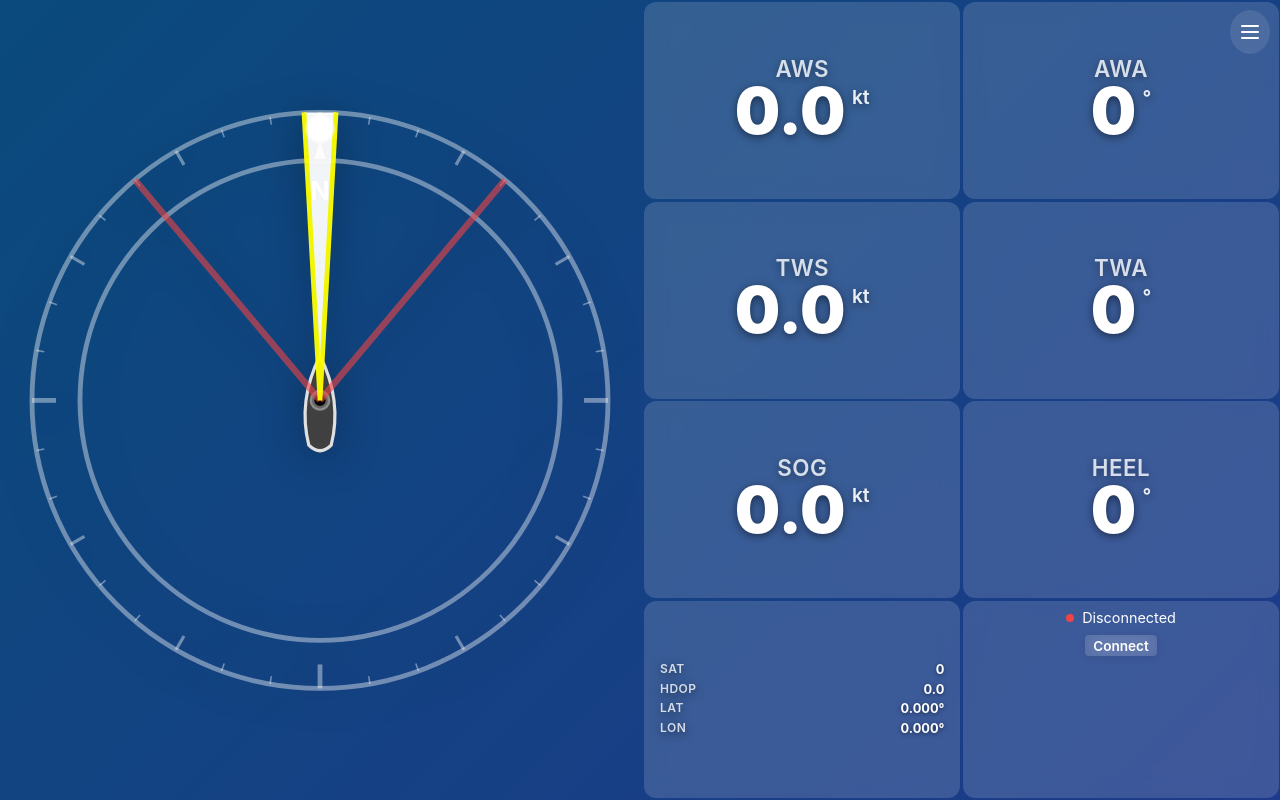
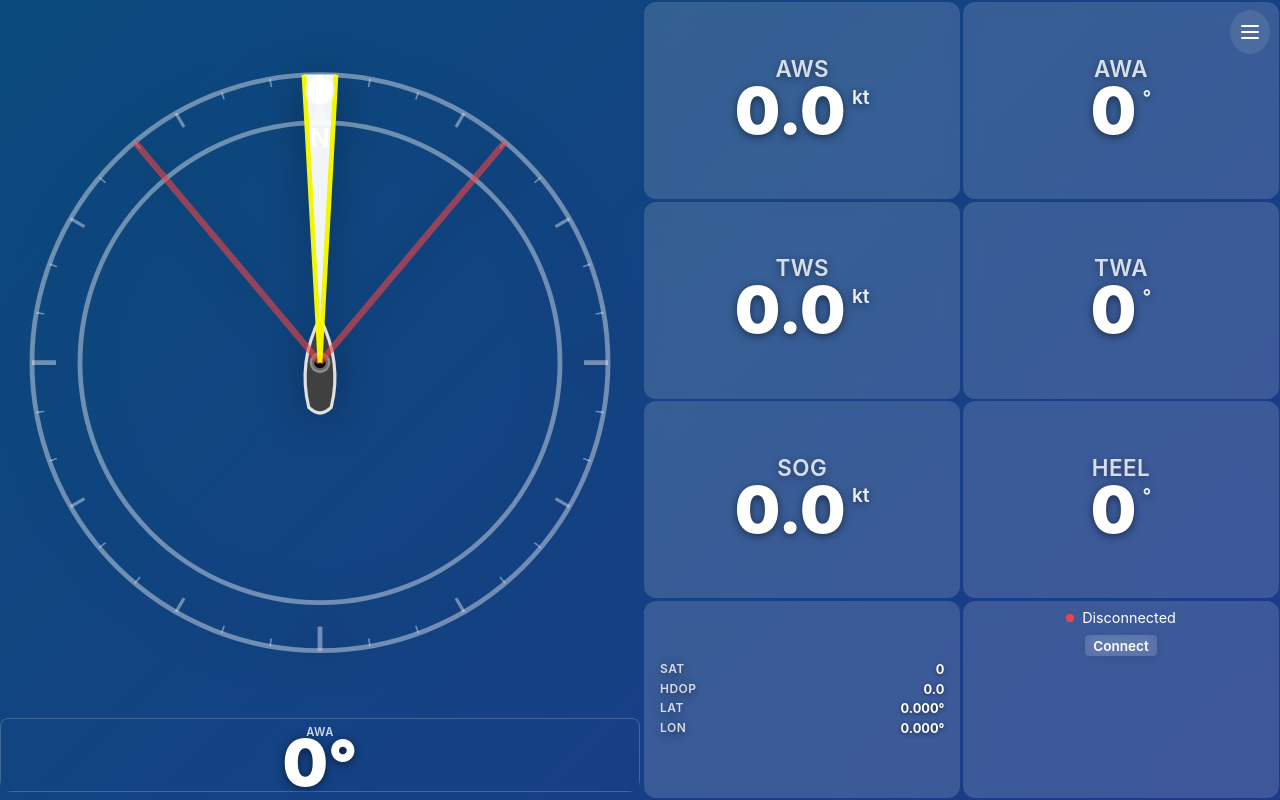
Before and after one commit to escopecz/veetr, a React (Vite) app: page / in a window 1280 px wide. Built offline with nearby package versions, Linux system fonts and the light colour scheme.

Commit message:
Wind angles only 180 degrees max

```diff
--- a/src/components/Dashboard.tsx
+++ b/src/components/Dashboard.tsx
@@ -33,12 +33,12 @@ export default function Dashboard() {
             windSpeed={sailingData.windSpeed}
             title="Apparent Wind"
           />
-          <ApparentAngleCard angle={sailingData.windDirection} />
+          <ApparentAngleCard angle={Math.min(sailingData.windDirection, 360 - sailingData.windDirection)} />
           <WindCard
             windSpeed={sailingData.trueWindSpeed}
             title="True Wind"
           />
-          <TrueWindAngleCard twa={sailingData.trueWindDirection} />
+          <TrueWindAngleCard twa={Math.min(sailingData.trueWindDirection, 360 - sailingData.trueWindDirection)} />
           <SpeedCard
             speed={sailingData.gpsSpeed > 0.5 ? sailingData.gpsSpeed : sailingData.speed}
             satellites={sailingData.gpsSatellites}
--- a/src/components/cards/WindDirectionCard.tsx
+++ b/src/components/cards/WindDirectionCard.tsx
@@ -23,6 +23,10 @@ export default function WindDirectionCard({
   const smoothWindDirection = useSmoothRotation(windDirection, { duration: 800 })
   const smoothTrueWindDirection = useSmoothRotation(trueWindDirection, { duration: 800 })
   const smoothHeading = useSmoothRotation(heading, { duration: 1000 })
+
+  // Convert 360° wind directions to 0-180° apparent wind angles
+  const apparentWindAngle = Math.min(windDirection, 360 - windDirection)
+  const trueWindAngle = Math.min(trueWindDirection, 360 - trueWindDirection)
 
   return (
     <div className="card wind-direction-card">
@@ -51,15 +55,13 @@ export default function WindDirectionCard({
           {/* North pointer on inner ring - rotates opposite to boat heading to always point north */}
           <g transform={`rotate(${-smoothHeading} 200 200)`}>
             <path
-              d="M 195,50 L 200,35 L 205,50 Z"
-              fill="#ffffff"
-              stroke="#333333"
-              strokeWidth="2"
-              opacity="0.9"
+              d="M 195,49 L 200,34 L 205,49 Z"
+              fill="rgba(255,255,255,0.3)"
+              stroke="none"
             />
             <text
               x="200"
-              y="75"
+              y="65"
               fill="#ffffff"
               fontSize="12"
               fontWeight="bold"
@@ -151,14 +153,18 @@ export default function WindDirectionCard({
         </svg>
       </div>
 
-      {trueWindSpeed > 0 && (
-        <div className="wind-data">
+      <div className="wind-data">
+        <div className="wind-data-item">
+          <span className="wind-label">AWA</span>
+          <span className="wind-value">{apparentWindAngle.toFixed(0)}°</span>
+        </div>
+        {trueWindSpeed > 0 && (
           <div className="wind-data-item">
-            <span className="wind-label">True</span>
-            <span className="wind-value">{trueWindDirection.toFixed(0)}°</span>
+            <span className="wind-label">TWA</span>
+            <span className="wind-value">{trueWindAngle.toFixed(0)}°</span>
           </div>
-        </div>
-      )}
+        )}
+      </div>
     </div>
   )
 }
```
